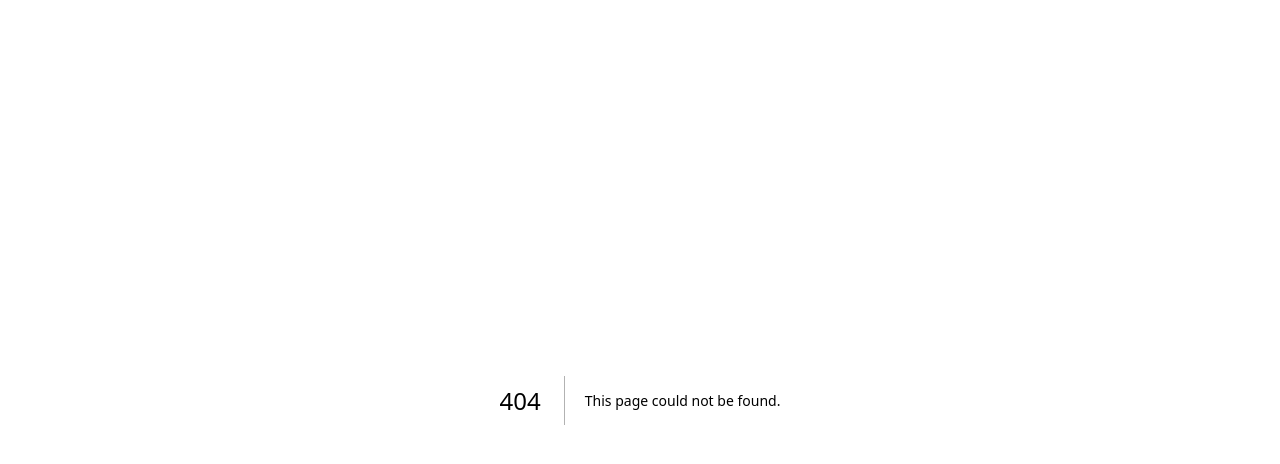
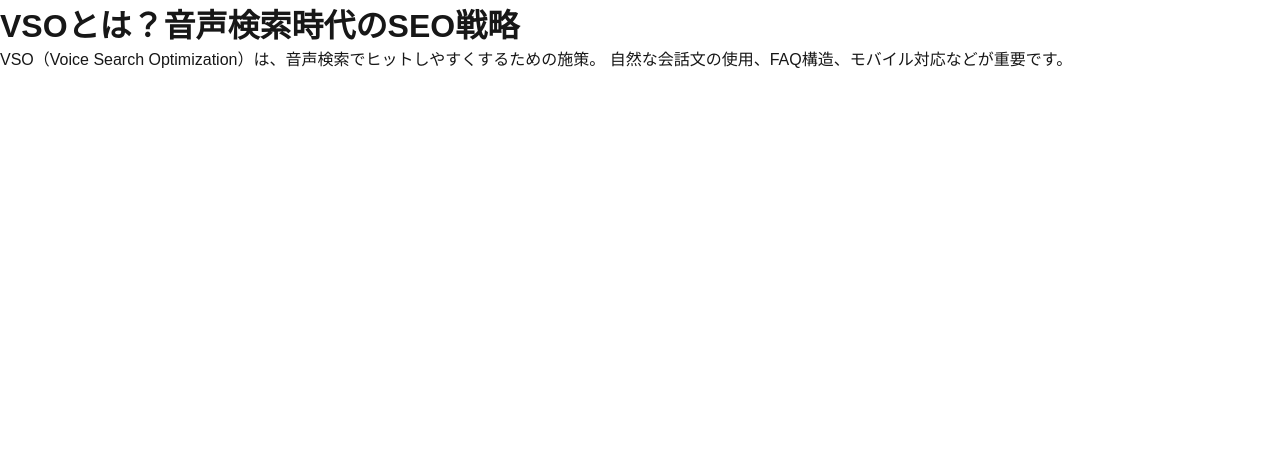
Before and after one commit to TAMANAGI/aeo-sample, a Next.js app: page /article/1 in a window 1280 px wide. Before the commit this address had no page. Shown: the top 464 px of the page. Built offline with nearby package versions, Linux system fonts and the light colour scheme.

Commit message:
feat:initial commit

```diff
--- /dev/null
+++ b/src/app/article/[id]/page.tsx
@@ -0,0 +1,63 @@
+// app/article/[id]/page.tsx
+import { Metadata } from "next";
+import { notFound } from "next/navigation";
+
+type Props = {
+  params: { id: string };
+};
+
+// 仮のデータ（通常はDB/APIから取得）
+const articles = {
+  "1": {
+    title: "VSOとは？音声検索時代のSEO戦略",
+    content: `VSO（Voice Search Optimization）は、音声検索でヒットしやすくするための施策。
+自然な会話文の使用、FAQ構造、モバイル対応などが重要です。`,
+    question: "VSOとは？",
+    answer:
+      "VSOはVoice Search Optimizationの略で、音声検索に最適化されたSEO手法のことです。",
+  },
+};
+
+// 動的メタデータ
+export async function generateMetadata({ params }: Props): Promise<Metadata> {
+  const article = articles[params.id];
+  if (!article) return {};
+
+  return {
+    title: article.title,
+    description: article.content.slice(0, 60) + "...",
+  };
+}
+
+export default function ArticlePage({ params }: Props) {
+  const article = articles[params.id];
+
+  if (!article) return notFound();
+
+  const jsonLd = {
+    "@context": "https://schema.org",
+    "@type": "FAQPage",
+    mainEntity: [
+      {
+        "@type": "Question",
+        name: article.question,
+        acceptedAnswer: {
+          "@type": "Answer",
+          text: article.answer,
+        },
+      },
+    ],
+  };
+
+  return (
+    <main className="p-6">
+      <h1 className="text-2xl font-bold mb-4">{article.title}</h1>
+      <p>{article.content}</p>
+
+      <script
+        type="application/ld+json"
+        dangerouslySetInnerHTML={{ __html: JSON.stringify(jsonLd) }}
+      />
+    </main>
+  );
+}
```
